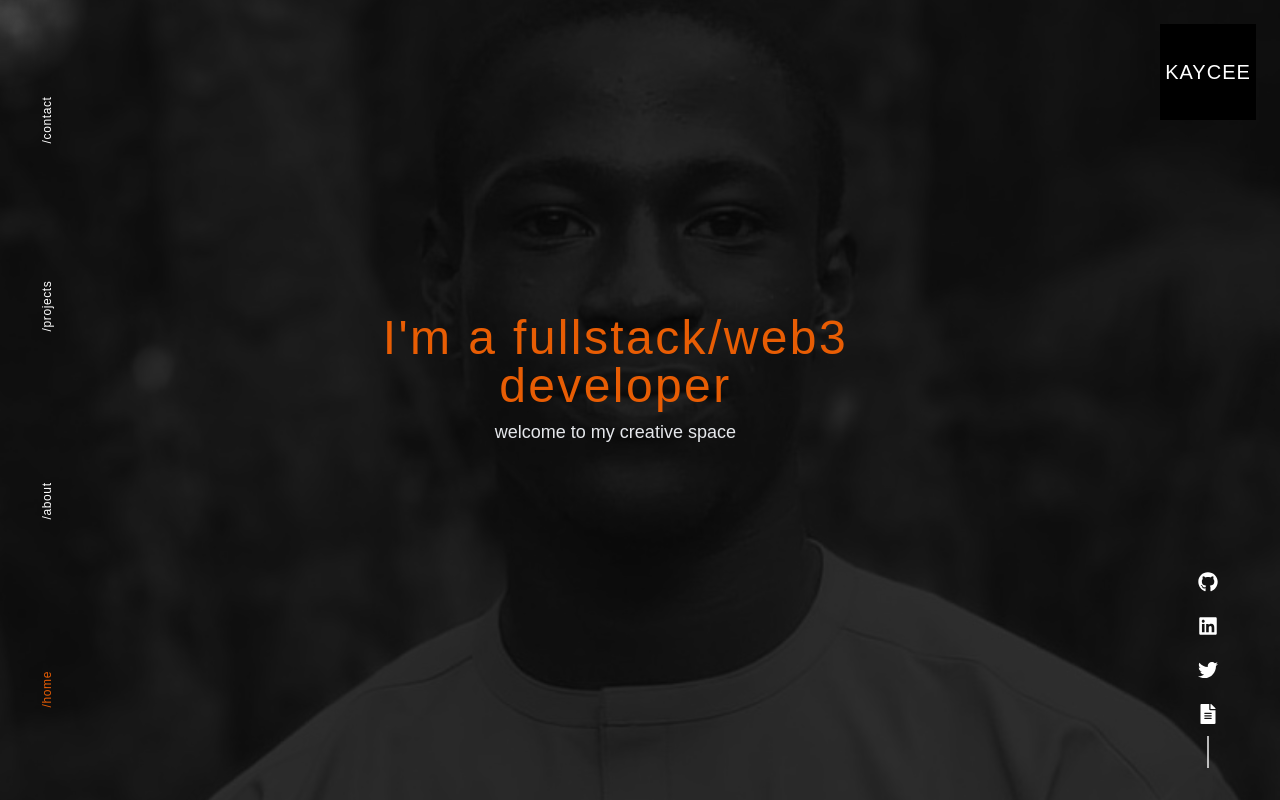
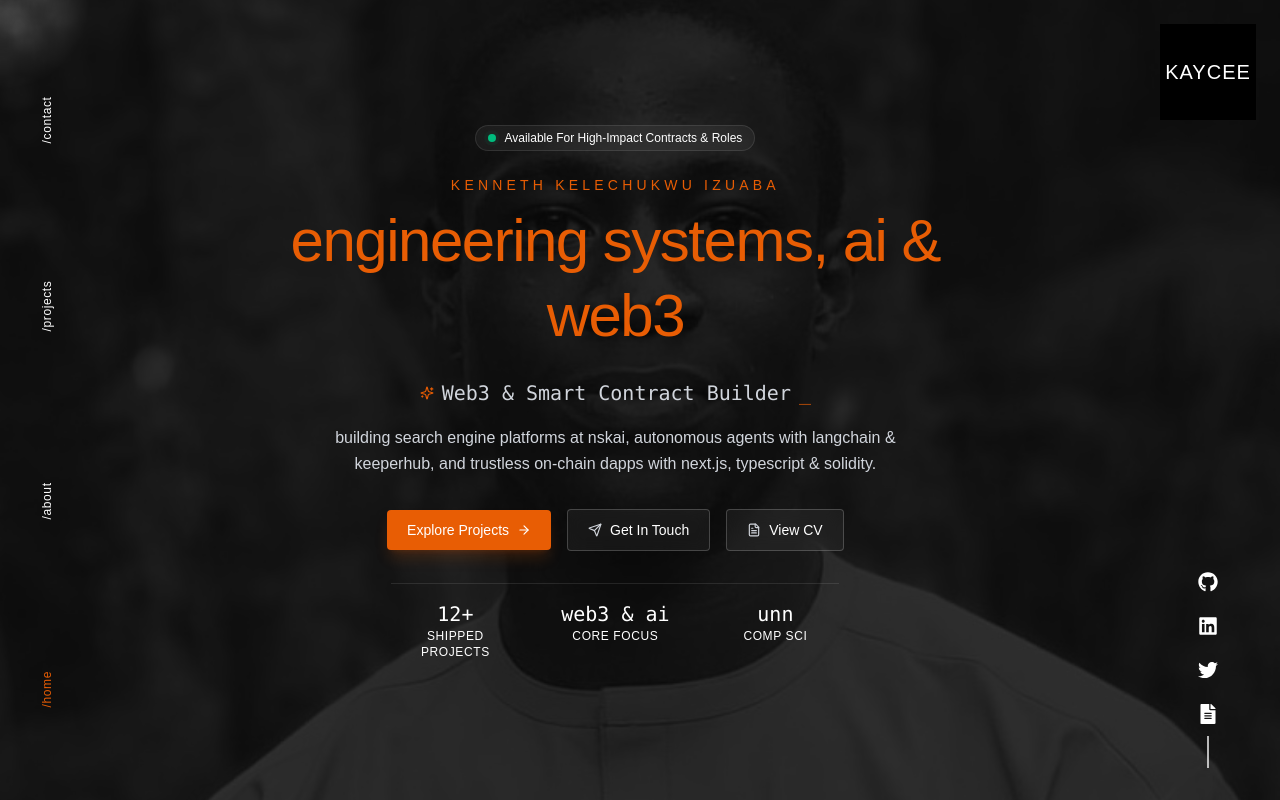
Before and after one commit to Kaycee276/Kelechukwu-Izuaba, a Next.js app: page / in a window 1280 px wide. Built offline with nearby package versions, Linux system fonts and the light colour scheme; a web font is replaced by a local one.

Commit message:
feat(home): add interactive dynamic hero with role ticker, availability badge, and quick CTAs

```diff
--- a/src/app/page.tsx
+++ b/src/app/page.tsx
@@ -1,30 +1,139 @@
 "use client";
 
-import { motion } from "framer-motion";
+import { useState, useEffect } from "react";
+import { motion, AnimatePresence } from "framer-motion";
+import Link from "next/link";
+import { ArrowRight, FileText, Send, Sparkles } from "lucide-react";
 import { staggerContainer, fadeIn, textVariant } from "@/utils/motion";
 
+const roles = [
+  "Fullstack Developer",
+  "Web3 & Smart Contract Builder",
+  "Autonomous AI Agents Architect",
+  "Open-Source Contributor",
+];
+
+const CV_URL =
+  "https://docs.google.com/document/d/1c0acDeoCnhHPdQUknvOdlBjG2Ka4uGTjT3YnJuJdGQg/edit?usp=sharing";
+
 export default function HomePage() {
+  const [roleIndex, setRoleIndex] = useState(0);
+
+  useEffect(() => {
+    const timer = setInterval(() => {
+      setRoleIndex((prev) => (prev + 1) % roles.length);
+    }, 2800);
+    return () => clearInterval(timer);
+  }, []);
+
   return (
     <motion.div
       variants={staggerContainer()}
       initial="hidden"
       animate="show"
-      className="h-full flex items-center justify-center"
+      className="h-full min-h-[520px] flex items-center justify-center px-4 sm:px-6 py-6"
     >
-      <div className="text-center max-w-2xl px-4 lowercase">
-        <motion.h1
-          variants={textVariant(0.1)}
-          className="text-xl md:text-4xl lg:text-5xl font-bold tracking-wider mb-2"
+      <div className="text-center max-w-3xl mx-auto flex flex-col items-center">
+        {/* Live Availability Badge */}
+        <motion.div
+          variants={fadeIn("down", "spring", 0.1, 0.8)}
+          className="inline-flex items-center gap-2 px-3 py-1 mb-6 rounded-full border border-white/10 bg-white/5 backdrop-blur-md text-[11px] sm:text-xs text-gray-300"
         >
-          <span>I</span>'m a Fullstack/Web3 Developer
-        </motion.h1>
+          <span className="relative flex h-2 w-2">
+            <span className="animate-ping absolute inline-flex h-full w-full rounded-full bg-emerald-400 opacity-75"></span>
+            <span className="relative inline-flex rounded-full h-2 w-2 bg-emerald-500"></span>
+          </span>
+          <span>available for high-impact contracts & roles</span>
+        </motion.div>
 
+        {/* Name / Main Intro */}
+        <motion.div variants={textVariant(0.15)} className="mb-2">
+          <p className="text-xs sm:text-sm uppercase tracking-[0.3em] text-[#e85d04] font-medium mb-2">
+            Kenneth Kelechukwu Izuaba
+          </p>
+          <h1 className="text-2xl sm:text-4xl md:text-5xl lg:text-6xl font-bold tracking-tight text-white leading-tight">
+            Engineering Systems, AI & Web3
+          </h1>
+        </motion.div>
+
+        {/* Cycling Specialty Role */}
+        <div className="h-8 sm:h-10 my-3 flex items-center justify-center overflow-hidden">
+          <AnimatePresence mode="wait">
+            <motion.p
+              key={roleIndex}
+              initial={{ y: 20, opacity: 0 }}
+              animate={{ y: 0, opacity: 1 }}
+              exit={{ y: -20, opacity: 0 }}
+              transition={{ duration: 0.35, ease: "easeOut" }}
+              className="text-sm sm:text-lg md:text-xl text-gray-300 font-mono flex items-center gap-2"
+            >
+              <Sparkles className="w-3.5 h-3.5 text-[#e85d04]" />
+              <span>{roles[roleIndex]}</span>
+              <span className="animate-pulse text-[#e85d04]">_</span>
+            </motion.p>
+          </AnimatePresence>
+        </div>
+
+        {/* Description */}
         <motion.p
-          variants={fadeIn("up", "spring", 0.2, 1)}
-          className="text-sm md:text-lg text-gray-200 mb-6"
+          variants={fadeIn("up", "spring", 0.3, 1)}
+          className="text-xs sm:text-sm md:text-base text-gray-300 max-w-xl mx-auto mb-8 leading-relaxed font-light"
         >
-          Welcome to my creative space
+          Building search engine platforms at NSKAI, autonomous agents with
+          LangChain & KeeperHub, and trustless on-chain dapps with Next.js,
+          TypeScript & Solidity.
         </motion.p>
+
+        {/* Action CTAs */}
+        <motion.div
+          variants={fadeIn("up", "spring", 0.4, 1)}
+          className="flex flex-wrap items-center justify-center gap-3 sm:gap-4 mb-8"
+        >
+          <Link
+            href="/projects"
+            className="group px-4 py-2 sm:px-5 sm:py-2.5 bg-[#e85d04] hover:bg-[#dc2f02] text-white text-xs sm:text-sm font-medium rounded-sm transition-all flex items-center gap-2 shadow-lg shadow-[#e85d04]/20"
+          >
+            <span>Explore Projects</span>
+            <ArrowRight className="w-3.5 h-3.5 group-hover:translate-x-1 transition-transform" />
+          </Link>
+
+          <Link
+            href="/contact"
+            className="px-4 py-2 sm:px-5 sm:py-2.5 bg-white/5 hover:bg-white/10 border border-white/20 text-white text-xs sm:text-sm font-medium rounded-sm transition-all flex items-center gap-2 backdrop-blur-sm"
+          >
+            <Send className="w-3.5 h-3.5 text-gray-300" />
+            <span>Get in Touch</span>
+          </Link>
+
+          <a
+            href={CV_URL}
+            target="_blank"
+            rel="noopener noreferrer"
+            className="px-4 py-2 sm:px-5 sm:py-2.5 bg-white/5 hover:bg-white/10 border border-white/20 text-white text-xs sm:text-sm font-medium rounded-sm transition-all flex items-center gap-2 backdrop-blur-sm"
+          >
+            <FileText className="w-3.5 h-3.5 text-gray-300" />
+            <span>View CV</span>
+          </a>
+        </motion.div>
+
+        {/* Highlights / Quick Stats */}
+        <motion.div
+          variants={fadeIn("up", "spring", 0.5, 1)}
+          className="grid grid-cols-3 gap-4 sm:gap-8 pt-4 border-t border-white/10 text-center max-w-md w-full"
+        >
+          <div>
+            <div className="text-base sm:text-xl font-bold text-white font-mono">12+</div>
+            <div className="text-[10px] sm:text-xs text-gray-300 uppercase tracking-wider">Shipped Projects</div>
+          </div>
+          <div>
+            <div className="text-base sm:text-xl font-bold text-[#e85d04] font-mono">Web3 & AI</div>
+            <div className="text-[10px] sm:text-xs text-gray-300 uppercase tracking-wider">Core Focus</div>
+          </div>
+          <div>
+            <div className="text-base sm:text-xl font-bold text-white font-mono">UNN</div>
+            <div className="text-[10px] sm:text-xs text-gray-300 uppercase tracking-wider">Comp Sci</div>
+          </div>
+        </motion.div>
       </div>
     </motion.div>
   );
```
Also changed, not shown: 1 other file (tests, documents, lock files or other folders).
